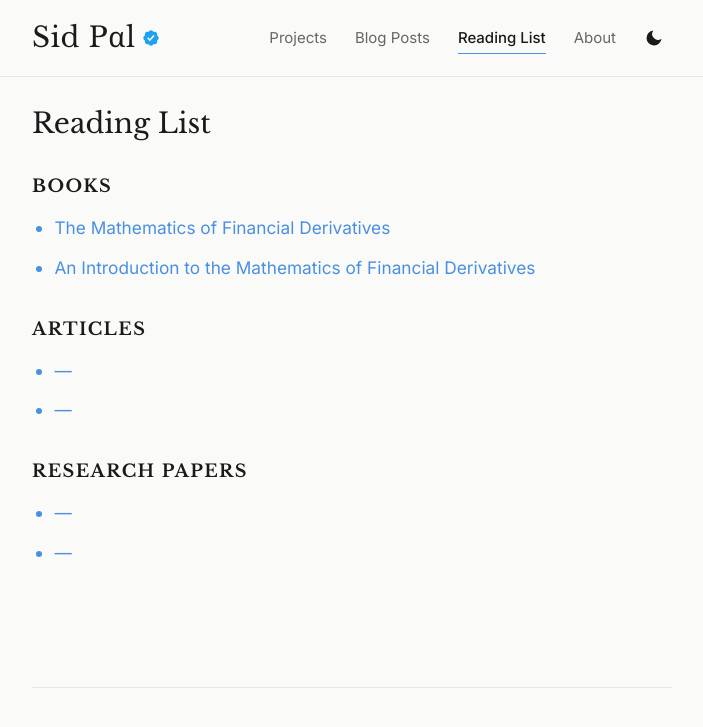
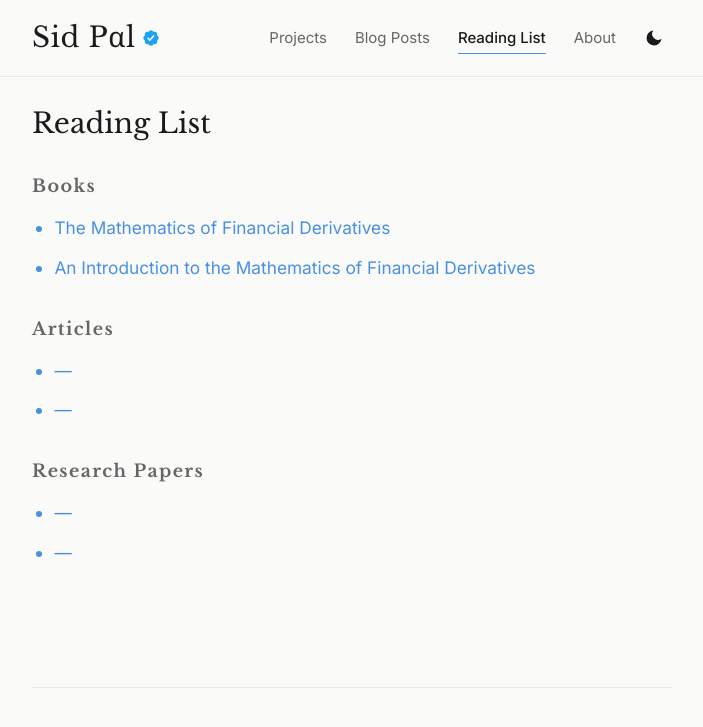
Before and after one commit to sidsince95/sidsince95.github.io, a Jekyll site: the page built from reading-list/index.md, in a window 1280 px wide. Shown: the top 727 px of the page, without its empty margins (288-991 px from the left). Built offline with Jekyll 4.4.1, drawn with Linux system fonts in a browser that asks for light colours.

Commit message:
Style reading list page

```diff
--- a/assets/css/style.css
+++ b/assets/css/style.css
@@ -205,10 +205,9 @@ footer { margin-top: 120px; padding-top: 40px; border-top: 1px solid var(--accen
   font-size: 1.1rem;
   font-weight: 700;
   letter-spacing: 0.08em;
-  text-transform: uppercase;
+  color: var(--text-secondary);
   line-height: 1.25;
   margin: 2.2rem 0 1rem 0;
-  color: var(--text-color);
 }
 
 .reading-list-page ul {
```
